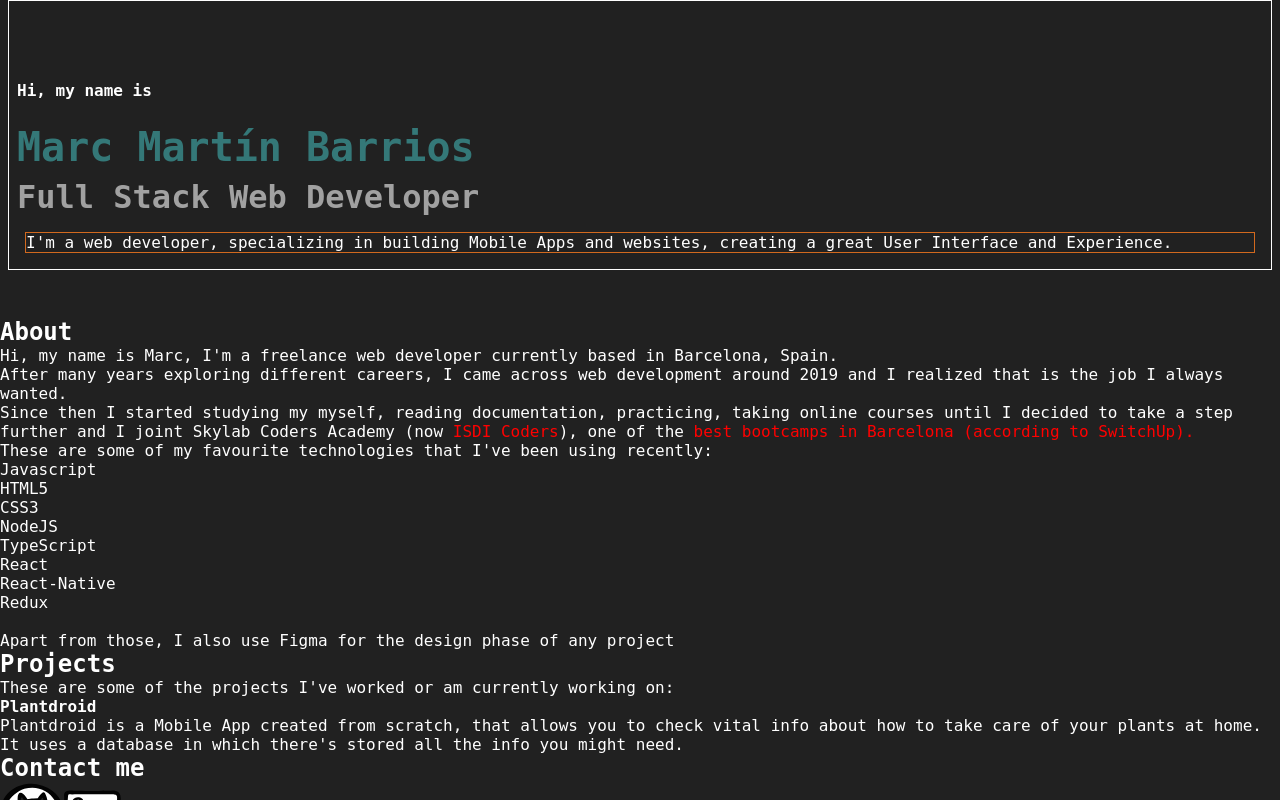
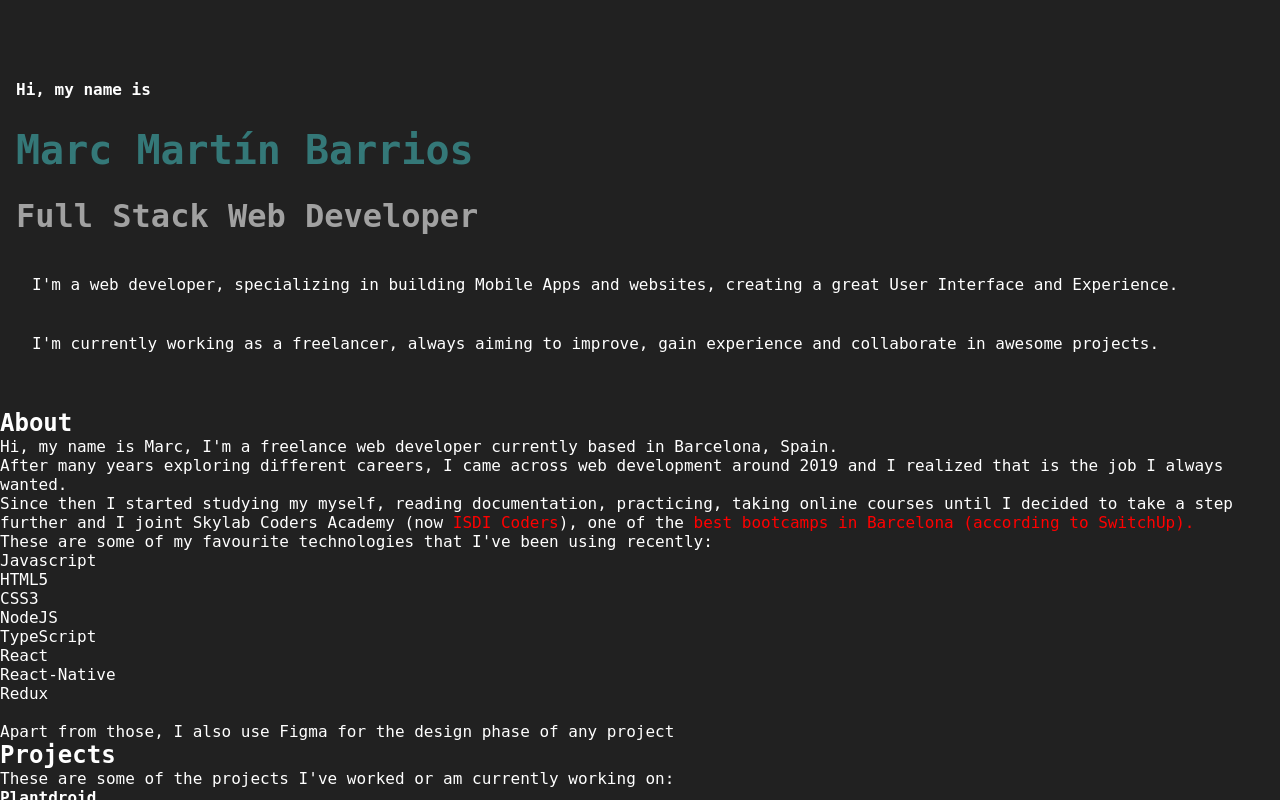
Before and after one commit to MarcMB89/portfolio, a React (Create React App) app: page / in a window 1280 px wide. Shown: the top 800 px of the page. Built offline with nearby package versions, Linux system fonts and the light colour scheme; a web font is replaced by a local one.

Commit message:
Add new paragraph and style on home

```diff
--- a/src/components/Home/Home.jsx
+++ b/src/components/Home/Home.jsx
@@ -15,10 +15,16 @@
         <h2 className="home__title-job">Full Stack Web Developer</h2>
 
       </section>
-      <section className="home_first-section_description">
+      <section className="home_section_description">
         <p>
           I'm a web developer, specializing in building Mobile Apps
           and websites, creating a great User Interface and Experience.
+        </p>
+      </section>
+      <section className="home_section_description">
+        <p>
+          I'm currently working as a freelancer, always aiming to improve,
+          gain experience and collaborate in awesome projects.
         </p>
       </section>
     </section>
--- a/src/components/Home/homeStyle.css
+++ b/src/components/Home/homeStyle.css
@@ -7,7 +7,6 @@
 
 .home__container {
   margin: 0 .5rem 3rem 0.5rem;
-  border: 1px solid white;
 }
 
 .home__title-section{
@@ -18,56 +17,28 @@
 
 .home__title-greeting{
   font-size: 1rem;
-  padding: 5rem 0 1rem .5rem;
+  padding: 5rem 0 1.25rem .5rem;
 }
 
 .home__title-name{
   font-size: 2.5rem;
   padding: .5rem;
+  margin: 0 0 .5rem 0;
   color: hsla(180, 43%, 39%, 80%);
 }
 
 .home__title-job{
   font-size: 2rem;
-  padding: 0 .5rem;
+  padding: .5rem;
   color: hsla(0, 0%, 97%, 60%);
 }
 
-.home_first-section_description{
+.home_section_description{
   font-size: 1rem;
-  text-align: justify;
-  margin: 1rem;
-  border: 1px solid chocolate;
+  text-align: left;
+  margin: 1.5rem 1rem;
+  padding: .5rem;
 }
-
-.home_second-section_interests{
-  text-align: left;
-  width: 100%;
-  font-size: 1rem;
-  padding: 0 0 0 0;
-  font-size: bold;
-  border: 1px solid pink;
-}
-
-.home_profile-photo {
-  width: 15rem;
-  height: 15rem;
-  border-radius: 50%;
-  margin: 0;
-  border: 1px solid purple;
-  }
-
-.home_plantdroid-gif{
-  width: 15rem;
-  height: 25rem;
-  border-radius: 2.5rem;
-  margin: 0;
-  margin-right:1rem;
-  margin-left: auto;
-  display:block;
-  border: 1px solid rosybrown;
-}
-
 
 @media (min-width: 1px) and (max-width: 768px) {
 }
```
